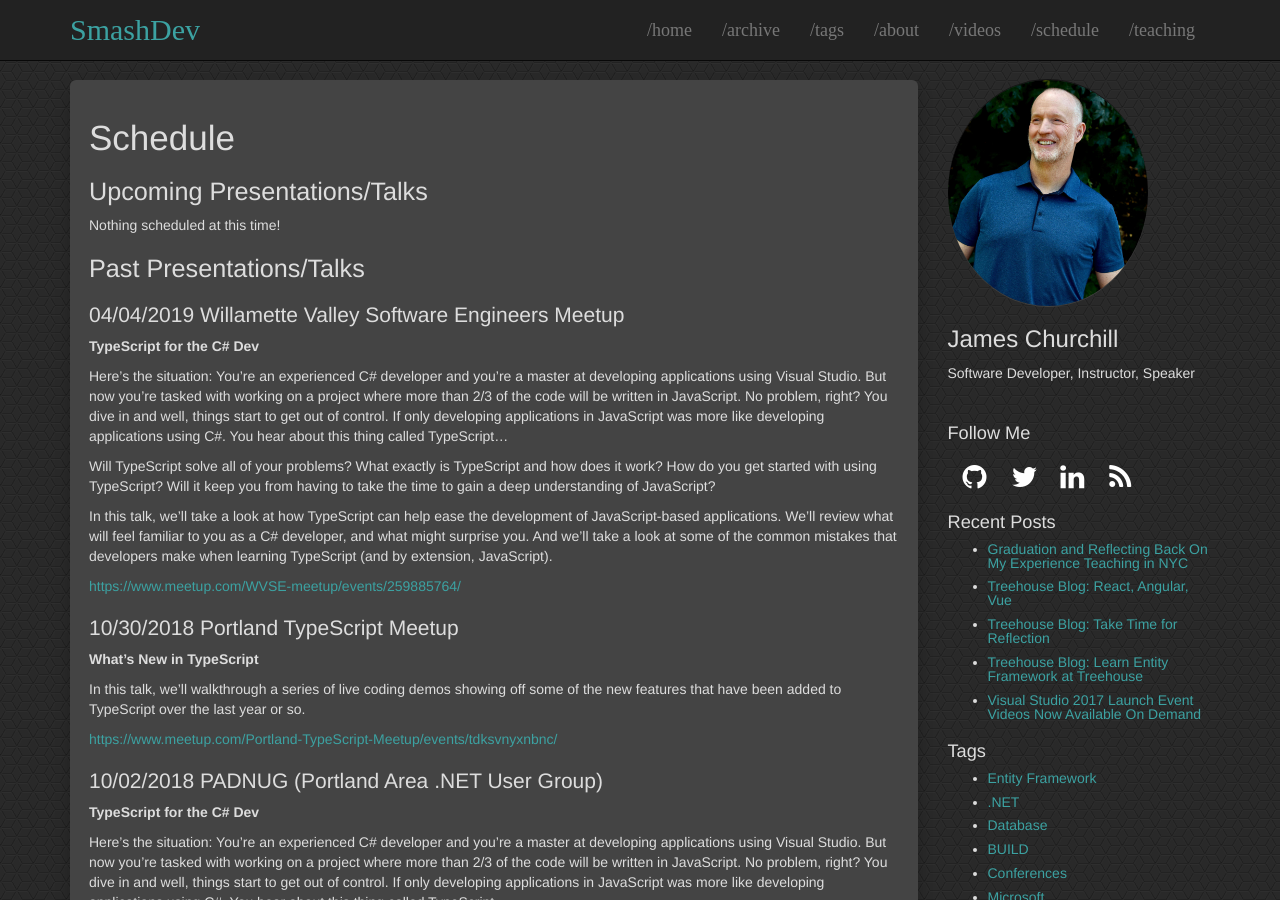
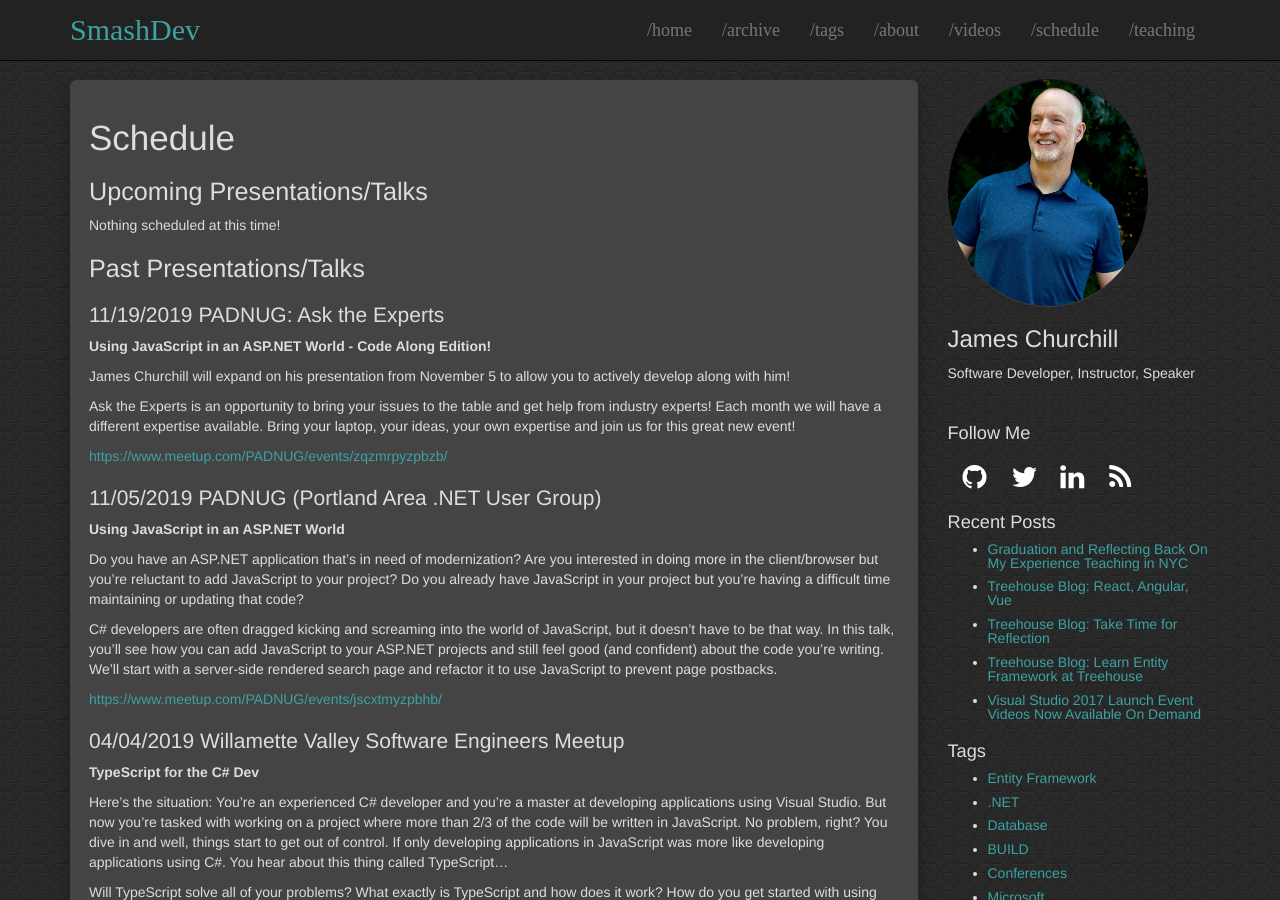
Before and after one commit to smashdevcode/smashdevcode.github.io, a Jekyll site: the page built from schedule.md, in a window 1280 px wide and 900 px high. Built offline with Jekyll 4.4.1, drawn with Linux system fonts in a browser that asks for light colours.

Commit message:
Update schedule

```diff
--- a/schedule.md
+++ b/schedule.md
@@ -10,6 +10,26 @@
 Nothing scheduled at this time!
 
 ## Past Presentations/Talks
+
+### 11/19/2019 PADNUG: Ask the Experts
+
+**Using JavaScript in an ASP.NET World - Code Along Edition!**
+
+James Churchill will expand on his presentation from November 5 to allow you to actively develop along with him!
+
+Ask the Experts is an opportunity to bring your issues to the table and get help from industry experts! Each month we will have a different expertise available. Bring your laptop, your ideas, your own expertise and join us for this great new event!
+
+[https://www.meetup.com/PADNUG/events/zqzmrpyzpbzb/](https://www.meetup.com/PADNUG/events/zqzmrpyzpbzb/)
+
+### 11/05/2019 PADNUG (Portland Area .NET User Group)
+
+**Using JavaScript in an ASP.NET World**
+
+Do you have an ASP.NET application that's in need of modernization? Are you interested in doing more in the client/browser but you're reluctant to add JavaScript to your project? Do you already have JavaScript in your project but you're having a difficult time maintaining or updating that code?
+
+C# developers are often dragged kicking and screaming into the world of JavaScript, but it doesn't have to be that way. In this talk, you'll see how you can add JavaScript to your ASP.NET projects and still feel good (and confident) about the code you're writing. We'll start with a server-side rendered search page and refactor it to use JavaScript to prevent page postbacks.
+
+[https://www.meetup.com/PADNUG/events/jscxtmyzpbhb/](https://www.meetup.com/PADNUG/events/jscxtmyzpbhb/)
 
 ### 04/04/2019 Willamette Valley Software Engineers Meetup
 
```
